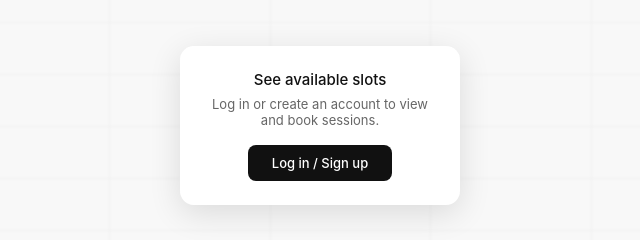
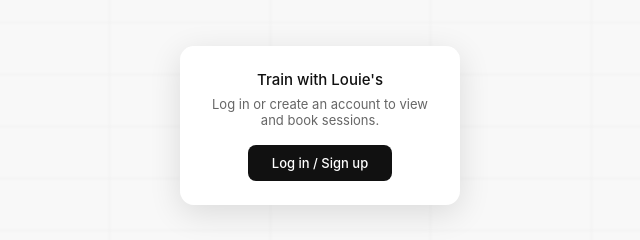
Before and after one commit to Sashemiiii/louies-site-booking, a website: page index.html in a window 1280 px wide. Shown: the part 426-666 px from the top of the page, 320-960 px from the left. Drawn offline with Linux system fonts and the light colour scheme.

Commit message:
Updated Sign Up Message

```diff
--- a/index.html
+++ b/index.html
@@ -594,7 +594,7 @@
             prompt.style.cssText = 'position:absolute;inset:0;z-index:10;display:flex;align-items:center;justify-content:center;backdrop-filter:blur(1px);-webkit-backdrop-filter:blur(4px);background:rgba(255,255,255,0.5);cursor:pointer;';
             prompt.innerHTML = `
                 <div style="background:#fff;border-radius:14px;padding:1.5rem 2rem;text-align:center;box-shadow:0 8px 32px rgba(0,0,0,0.12);max-width:280px;">
-                    <div style="font-size:15px;font-weight:500;color:#111;margin-bottom:.4rem;">See available slots</div>
+                    <div style="font-size:15px;font-weight:500;color:#111;margin-bottom:.4rem;">Train with Louie's</div>
                     <div style="font-size:13px;color:#666;margin-bottom:1.1rem;">Log in or create an account to view and book sessions.</div>
                     <div style="background:#111;color:#fff;padding:10px 24px;border-radius:8px;font-size:13px;font-weight:500;display:inline-block;">Log in / Sign up</div>
                 </div>`;
```
